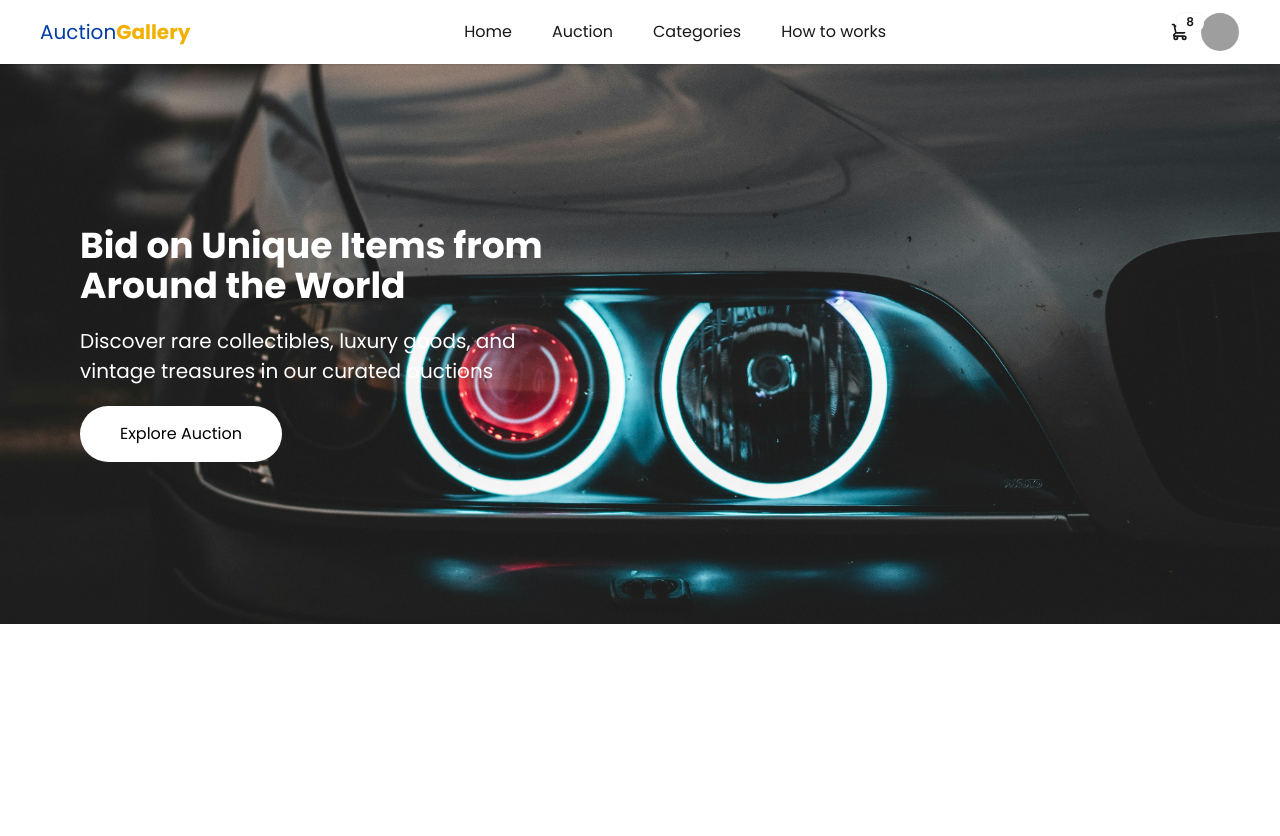
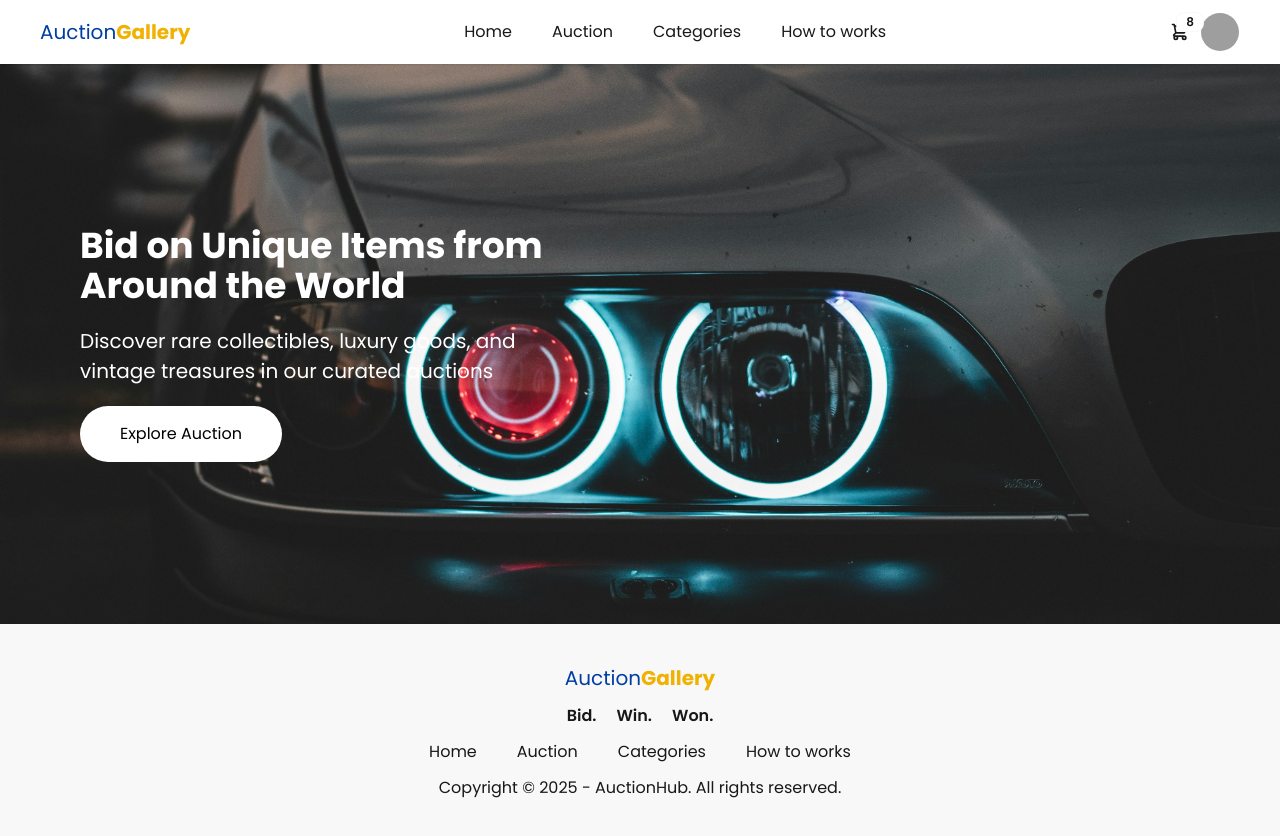
Before and after one commit to mdmhrz/acution-gallery, a React (Vite) app: page / in a window 1280 px wide. Shown: the top 836 px of the page. Before the commit the page ends 800 px from the top, so only its background shows below. Built offline with nearby package versions, Linux system fonts and the light colour scheme; grey boxes are pictures that could not be loaded.

Commit message:
Footer done

```diff
--- a/src/App.jsx
+++ b/src/App.jsx
@@ -1,5 +1,6 @@
 import './App.css'
 import Banner from './components/Banner/Banner'
+import Footer from './components/Footer/Footer'
 import Navbar from './components/Navbar/Navbar'
 
 function App() {
@@ -8,6 +9,7 @@ function App() {
     <>
      <Navbar></Navbar>
      <Banner></Banner>
+     <Footer></Footer>
     </>
   )
 }
--- /dev/null
+++ b/src/components/Footer/Footer.jsx
@@ -0,0 +1,29 @@
+import React from 'react';
+
+const Footer = () => {
+    return (
+        <div>
+            <footer className="bg-base-200 p-10 flex flex-col items-center gap-3">
+                <div className="">
+                    <a className="text-xl text-[#003EA4]">Auction<span className='text-yellow-500 font-bold'>Gallery</span></a>
+                </div>
+                <nav className="flex gap-5">
+                    <a className="link link-hover font-semibold">Bid.</a>
+                    <a className="link link-hover font-semibold">Win.</a>
+                    <a className="link link-hover font-semibold">Won.</a>
+                </nav>
+                <div className='flex gap-10'>
+                    <a href="">Home</a>
+                    <a href="">Auction</a>
+                    <a href="">Categories</a>
+                    <a href="">How to works</a>
+                </div>
+                <aside>
+                    <p>Copyright © {new Date().getFullYear()} - AuctionHub. All rights reserved.</p>
+                </aside>
+            </footer>
+        </div>
+    );
+};
+
+export default Footer;
```
